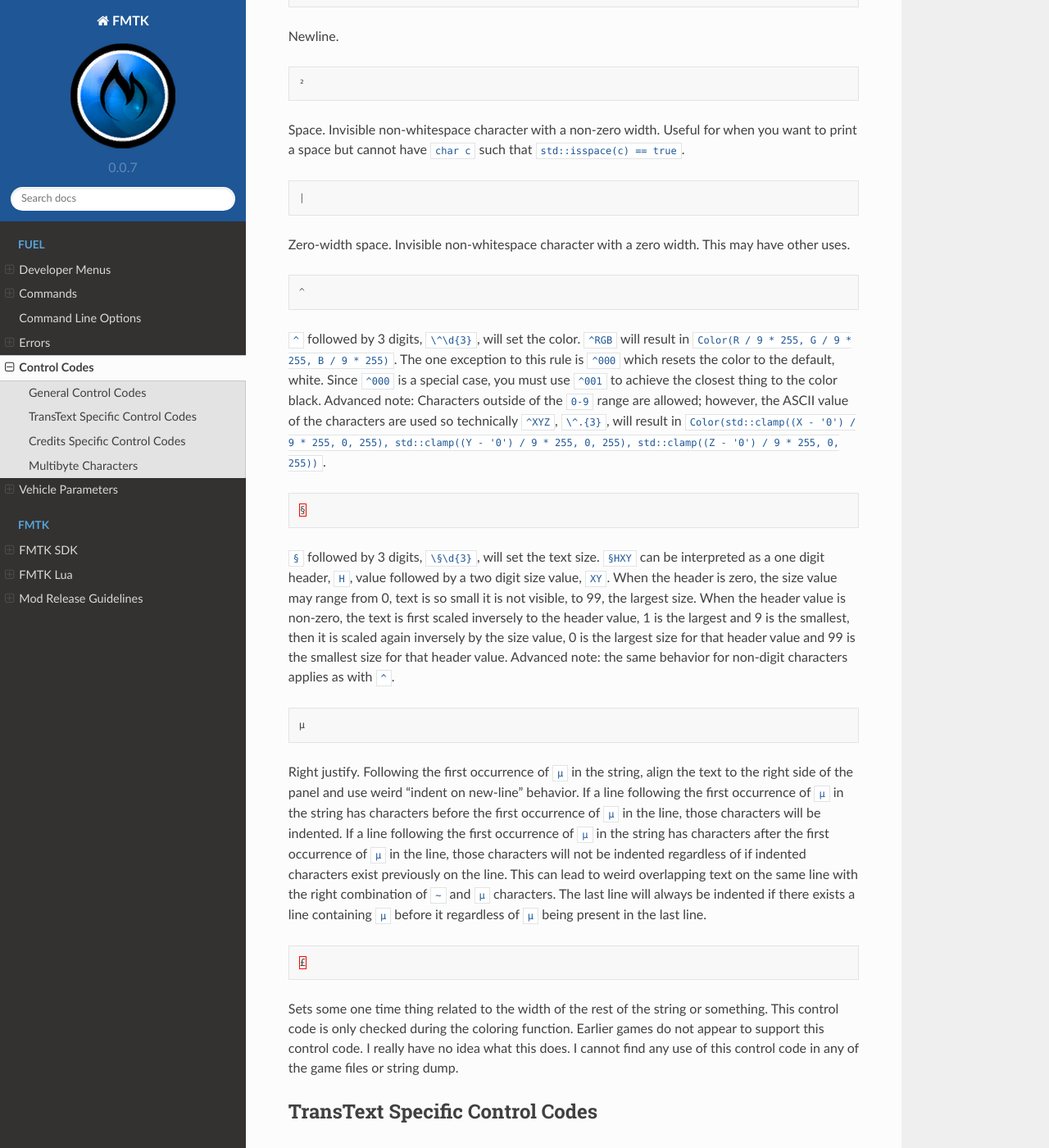
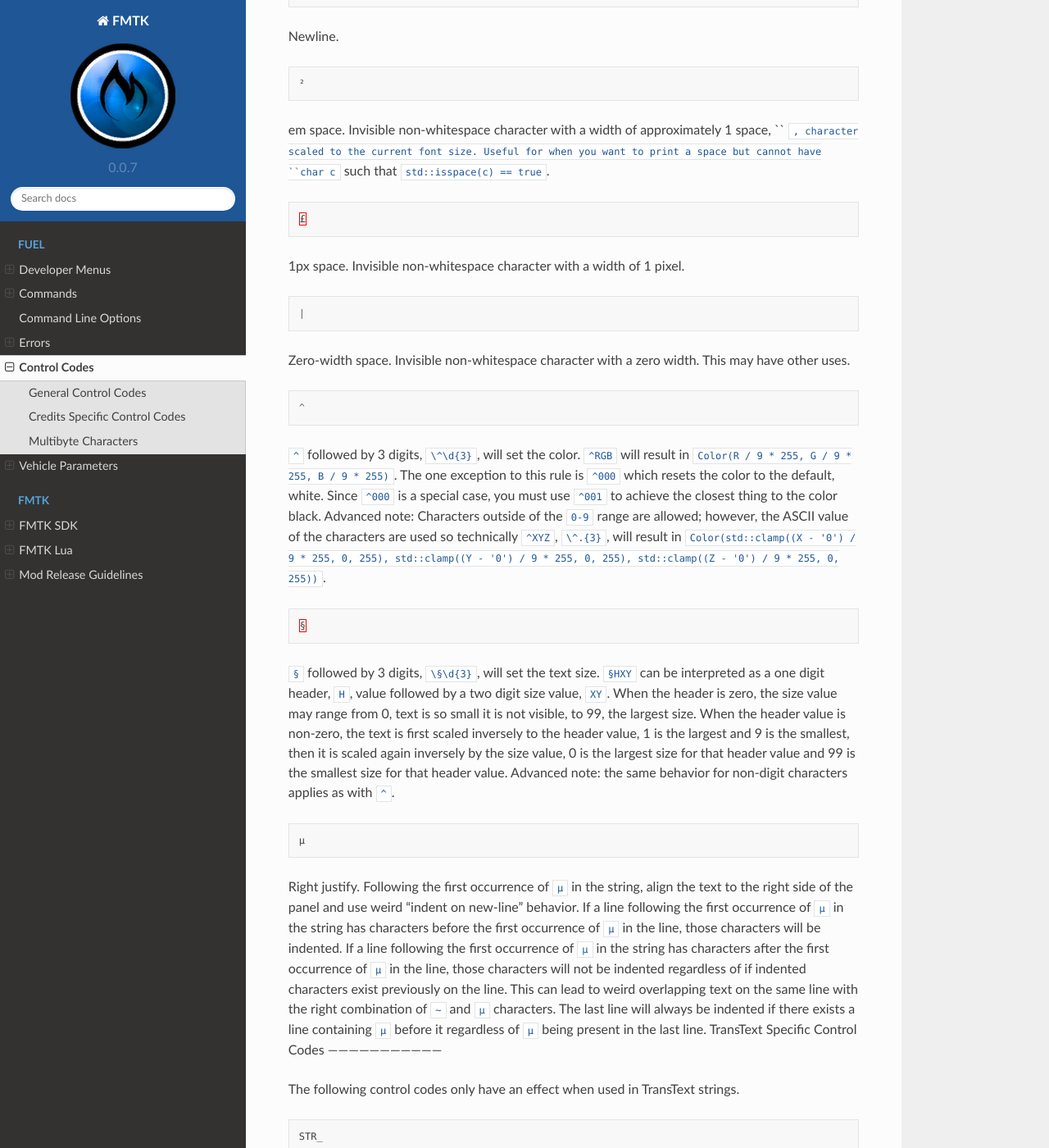
Before and after one commit to widberg/fmtk, a Sphinx documentation site: the page built from docs/source/fuelcontrolcodes.rst, in a window 1280 px wide and 1400 px high, scrolled down 347 px. Shown: the whole window at 82% size. Built offline with Sphinx 7.4.7 and the Read the Docs theme 2.0.0, drawn with Linux system fonts in a browser that asks for light colours.

Commit message:
control codes

```diff
--- a/docs/source/fuelcontrolcodes.rst
+++ b/docs/source/fuelcontrolcodes.rst
@@ -18,7 +18,13 @@ Newline.
 
    ²
 
-Space. Invisible non-whitespace character with a non-zero width. Useful for when you want to print a space but cannot have ``char c`` such that ``std::isspace(c) == true``.
+em space. Invisible non-whitespace character with a width of approximately 1 space, `` ``, character scaled to the current font size. Useful for when you want to print a space but cannot have ``char c`` such that ``std::isspace(c) == true``.
+
+.. code-block:: c
+
+   £
+
+1px space. Invisible non-whitespace character with a width of 1 pixel.
 
 .. code-block:: c
 
@@ -43,13 +49,6 @@ Zero-width space. Invisible non-whitespace character with a zero width. This may
    µ
 
 Right justify. Following the first occurrence of ``µ`` in the string, align the text to the right side of the panel and use weird "indent on new-line" behavior. If a line following the first occurrence of ``µ`` in the string has characters before the first occurrence of ``µ`` in the line, those characters will be indented. If a line following the first occurrence of ``µ`` in the string has characters after the first occurrence of ``µ`` in the line, those characters will not be indented regardless of if indented characters exist previously on the line. This can lead to weird overlapping text on the same line with the right combination of ``~`` and ``µ`` characters. The last line will always be indented if there exists a line containing ``µ`` before it regardless of ``µ`` being present in the last line.
-
-.. code-block:: c
-
-   £
-
-Sets some one time thing related to the width of the rest of the string or something. This control code is only checked during the coloring function. Earlier games do not appear to support this control code. I really have no idea what this does. I cannot find any use of this control code in any of the game files or string dump.
-
 TransText Specific Control Codes
 ---------------------------------
 
```
